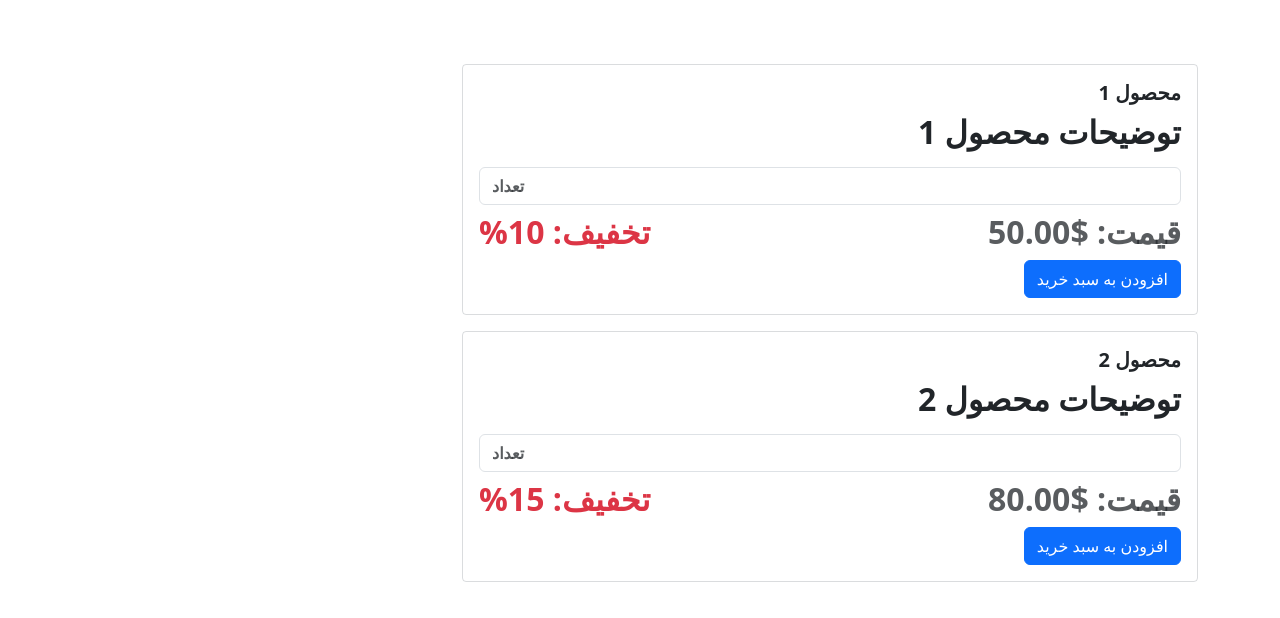
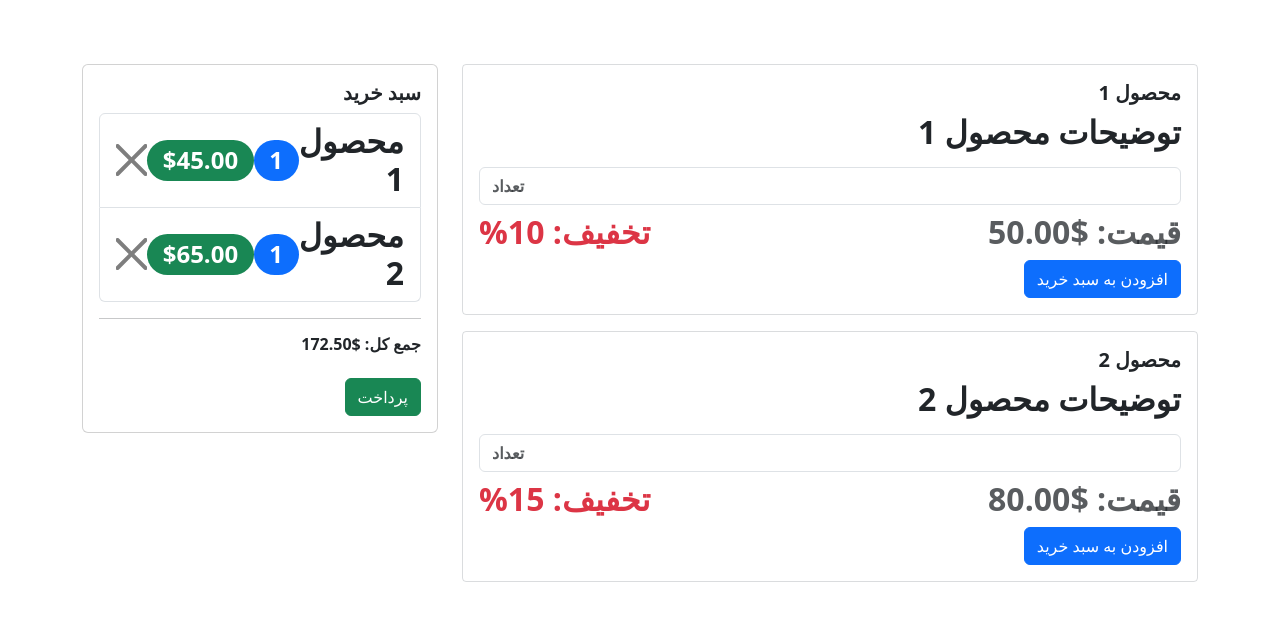
Before and after one commit to sorahiatieh/Basket-to-card, a plain HTML site: page index.html in a window 1280 px wide. Drawn offline with nearby package versions, Linux system fonts and the light colour scheme.

Commit message:
Update index.html
added payment section

```diff
--- a/index.html
+++ b/index.html
@@ -34,7 +34,28 @@
                     </div>
                 </div>
                 <div class="col-12 col-md-4">
-
+                    <div class="card mt-3">
+                        <div class="card-body">
+                            <h5 class="fw_800">سبد خرید </h5>
+                            <ul class="list-group">
+                                <li class="list-group-item d-flex justify-content-between align-items-center">
+                                    <span class="fw_800">محصول 1</span>
+                                    <span class="badge bg-primary rounded-pill fw_600">1</span>
+                                    <span class="badge bg-success rounded-pill fw_600">$45.00</span>
+                                    <button class="btn-close"></button>
+                                </li>
+                                <li class="list-group-item d-flex justify-content-between align-items-center">
+                                    <span class="fw_800">محصول 2</span>
+                                    <span class="badge bg-primary rounded-pill fw_600">1</span>
+                                    <span class="badge bg-success rounded-pill fw_600">$65.00</span>
+                                    <button class="btn-close"></button>
+                                </li>
+                            </ul>
+                            <hr>
+                            <h5 class="fw_800 fs-6">جمع کل: $172.50</h5>
+                            <button class="btn btn-success mt-3">پرداخت</button>
+                        </div>
+                    </div>
                 </div>
             </div>
         </h2>
```
